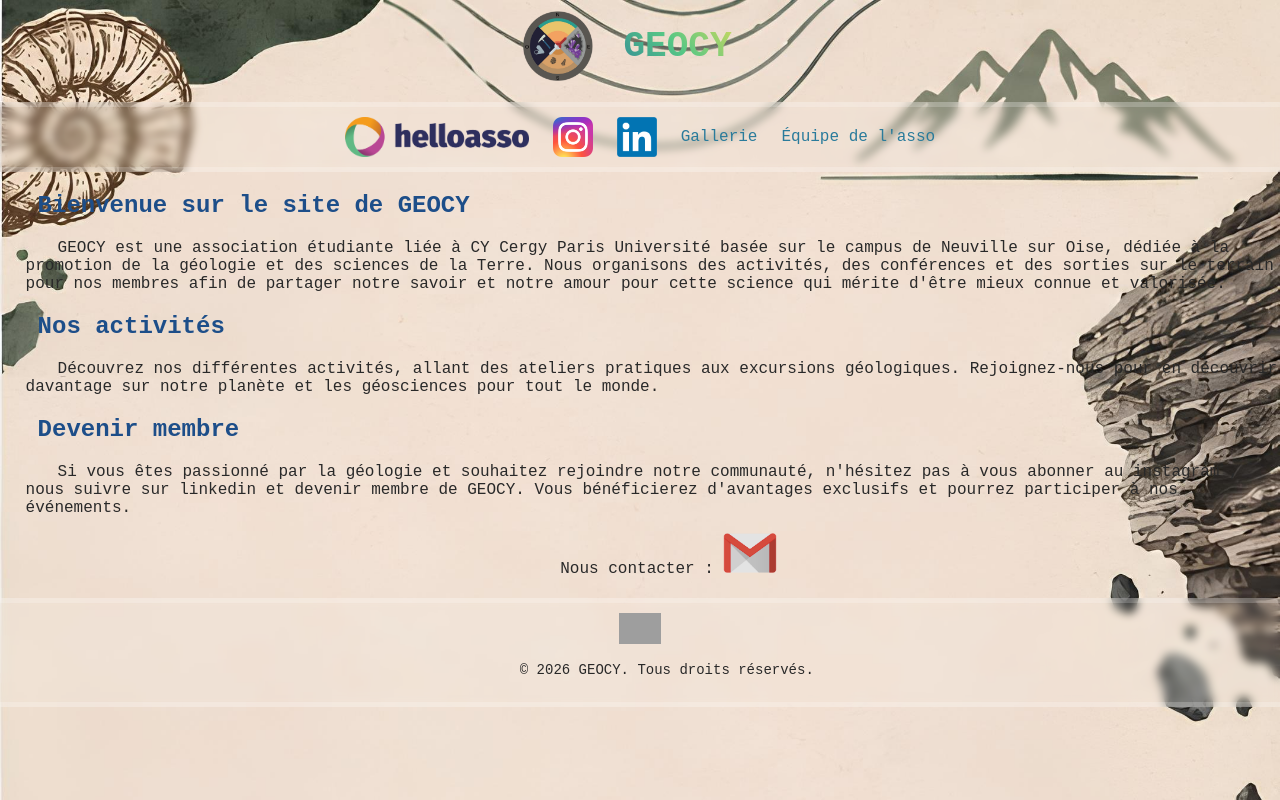
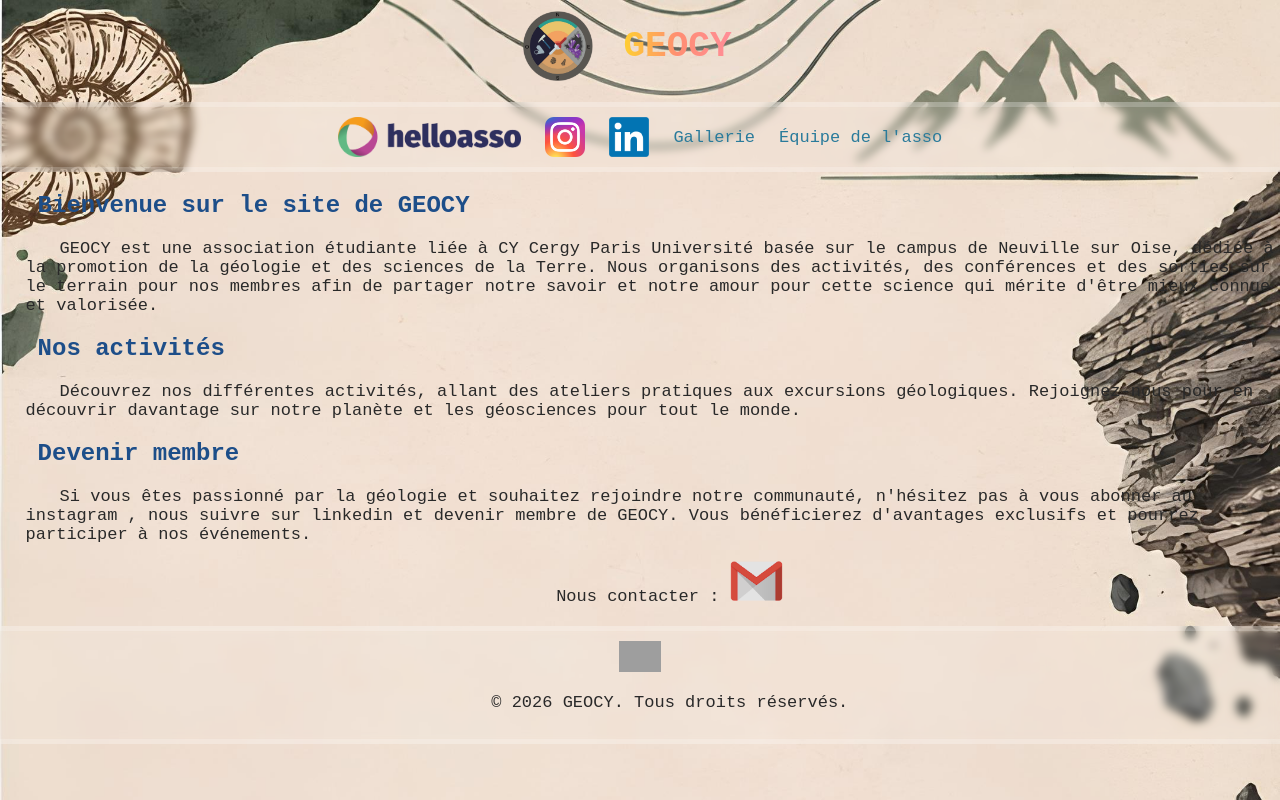
Before and after one commit to geocy95/geocy, a plain HTML site: page index.html in a window 1280 px wide. Drawn offline with Linux system fonts and the light colour scheme; grey boxes are pictures that could not be loaded.

Commit message:
augmentation taille texte

```diff
--- a/equipe.css
+++ b/equipe.css
@@ -1,5 +1,6 @@
 h1 {
-    background-image: linear-gradient(45deg,#2A7B9B,#57C785,#EDDD53);
+    /*background-image: linear-gradient(45deg,#2A7B9B,#57C785,#EDDD53);*/
+    background-image: linear-gradient(90deg, #FFDE21 , #FF8E72 , #FF8DA1);
     color: transparent;
     background-clip: text;
     font-size: 36px;
@@ -58,7 +59,10 @@ a[rel="license"] img {
     text-indent: 2em;
 ;
 }
+
 p {
+    font-size: 17px;
+    text-indent: 2em;
     color: #292929;
     margin-left: 2vw;
 }
--- a/galerie.css
+++ b/galerie.css
@@ -1,5 +1,6 @@
 h1 {
-    background-image: linear-gradient(45deg,#2A7B9B,#57C785,#EDDD53);
+    /*background-image: linear-gradient(45deg,#2A7B9B,#57C785,#EDDD53);*/
+    background-image: linear-gradient(90deg, #FFDE21 , #FF8E72 , #FF8DA1);
     color: transparent;
     background-clip: text;
     font-size: 36px;
@@ -133,6 +134,7 @@ a[rel="license"] img {
 }
 
 p {
+    font-size: 17px;
     text-indent: 2em;
     color: #292929;
     margin-left: 2vw;
--- a/index.css
+++ b/index.css
@@ -6,7 +6,8 @@
 }
 
 .header h1 {
-    background-image: linear-gradient(45deg,#2A7B9B,#57C785,#EDDD53);
+    /*background-image: linear-gradient(45deg,#2A7B9B,#57C785,#EDDD53);*/
+    background-image: linear-gradient(90deg, #FFDE21 , #FF8E72 , #FF8DA1);
     color: transparent;
     background-clip: text;
     font-size: 36px;
@@ -120,6 +121,7 @@ a.link {
 }
 
 p {
+    font-size: 17px;
     text-indent: 2em;
     color: #292929;
     margin-left: 2vw;
@@ -129,6 +131,7 @@ h2 {
     text-indent: 0.5em;
     color: #1D4E89;
     margin-left: 2vw;
+    background-clip: initial;
 }
 
 .link {
```
